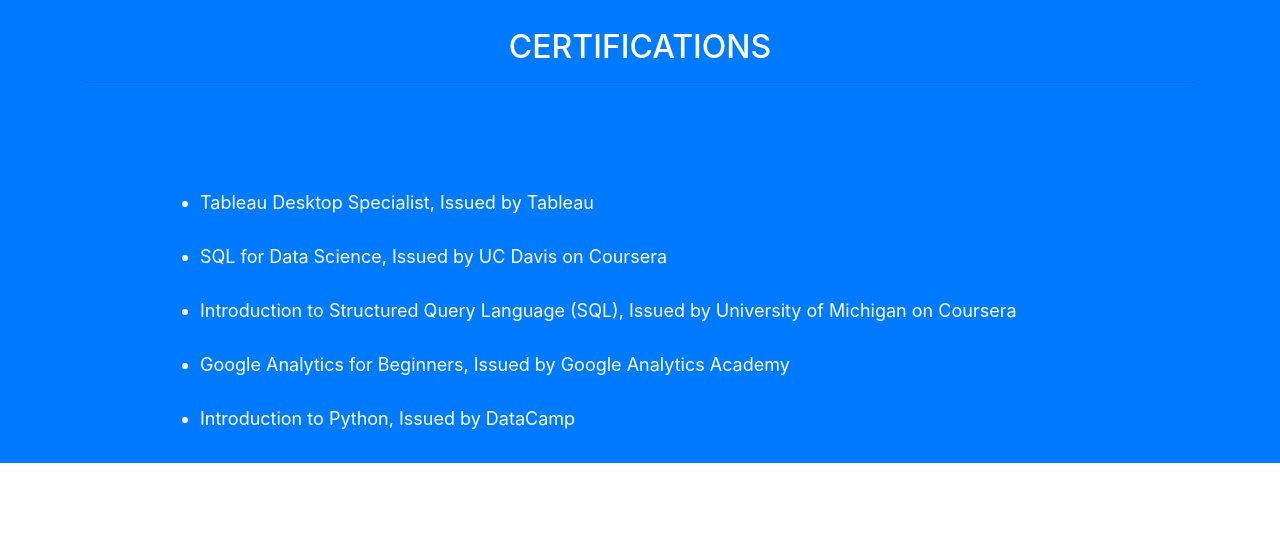
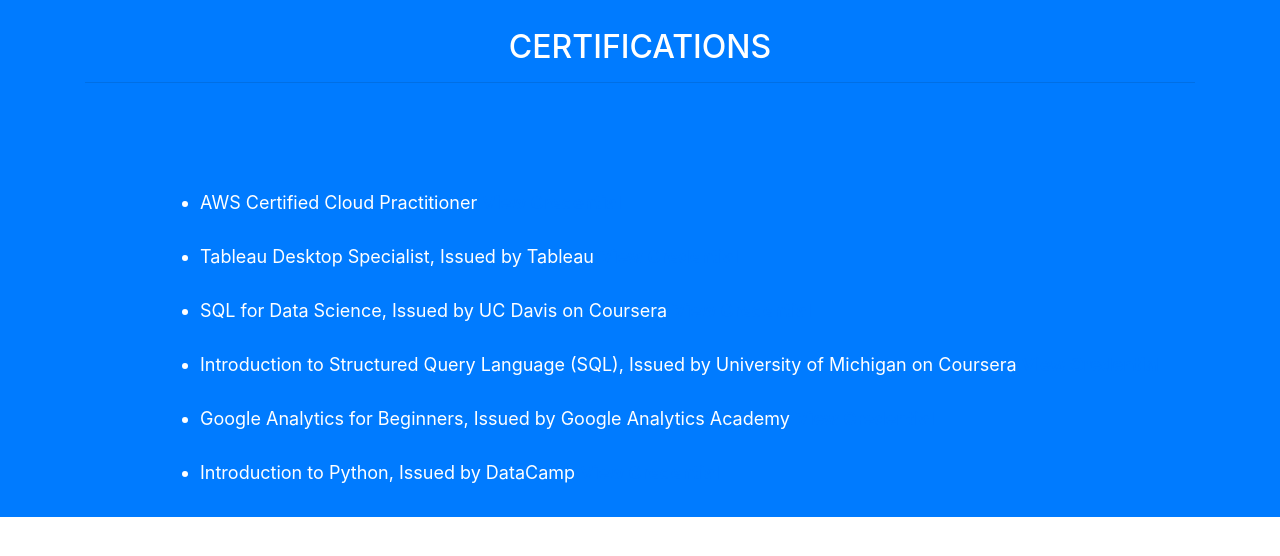
Before and after one commit to sheethalsridhar/sheethalsridhar.github.io, a website with bundled scripts: page index.html in a window 1280 px wide. Shown: the part 5113-5669 px from the top of the page. Built offline with nearby package versions, Linux system fonts and the light colour scheme.

Commit message:
commit cert change

```diff
--- a/index.html
+++ b/index.html
@@ -374,6 +374,10 @@
           <font size="4">
           <p class="lead">
             <ul>
+              &nbsp<li> AWS Certified Cloud Practitioner
+                  <strong><a href="https://www.credly.com/badges/824e2808-a685-4182-a57a-9fb9313a4e29/public_url" target="_blank">View Credential</a>
+                  </strong>
+              </li>
               &nbsp<li> Tableau Desktop Specialist, Issued by Tableau
                   <strong><a href="https://www.youracclaim.com/badges/09bd184a-8a56-44e7-9dd4-483bd8f98842" target="_blank">View Credential</a>
                   </strong>
```
Also changed, not shown: 1 other file.
